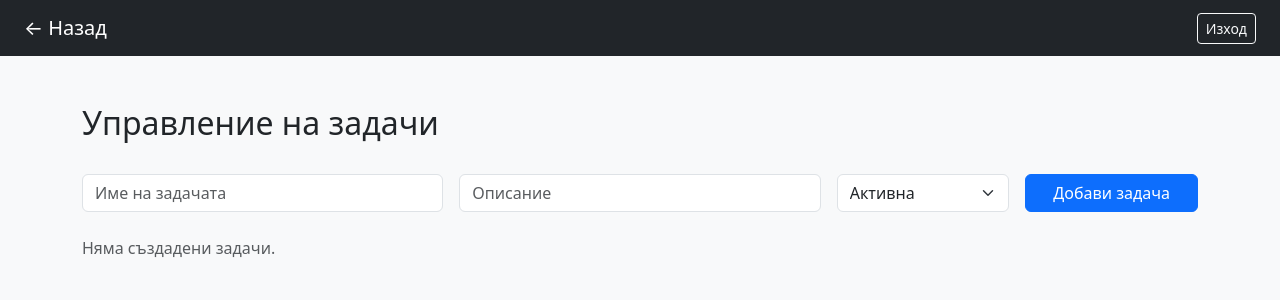
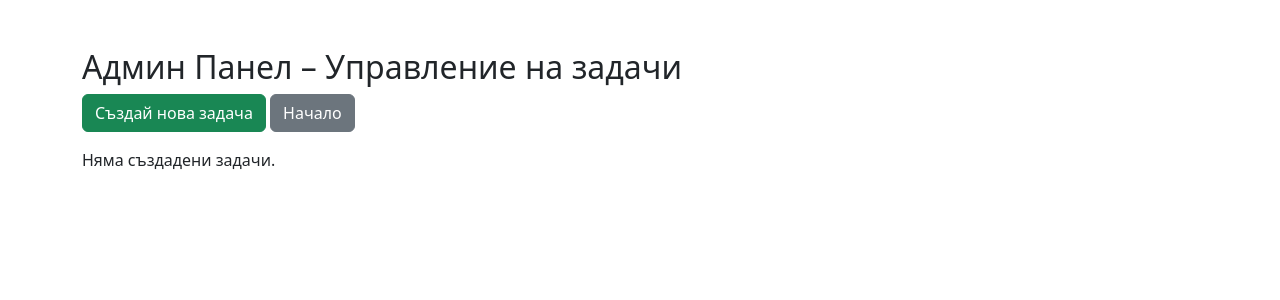
Before and after one commit to lfotev96/school-judge, a Flask app: template templates/admin.html in a window 1280 px wide. Shown: the top 300 px of the page. Run offline with Flask 3, Linux system fonts and the light colour scheme; the template is opened without the code that fills it, so the values that code supplies are empty.

Commit message:
Add files via upload

```diff
--- a/app.py
+++ b/app.py
@@ -119,6 +119,16 @@ def delete_task(task_id):
     db.session.commit()
     return redirect(url_for('admin'))
 
+@app.route("/toggle-task/<int:task_id>")
+def toggle_task(task_id):
+    if "user_id" not in session or session.get("role") != "teacher":
+        return redirect("/login")
+
+    task = Task.query.get_or_404(task_id)
+    task.active = not task.active
+    db.session.commit()
+    return redirect("/admin")
+
 if __name__ == '__main__':
     with app.app_context():
         db.create_all()
--- a/templates/admin.html
+++ b/templates/admin.html
@@ -1,47 +1,21 @@
-
 <!DOCTYPE html>
 <html lang="bg">
 <head>
     <meta charset="UTF-8">
-    <title>Админ панел | Judge система</title>
-    <link href="https://cdn.jsdelivr.net/npm/bootstrap@5.3.3/dist/css/bootstrap.min.css" rel="stylesheet">
+    <title>Админ Панел</title>
+    <link href="https://cdn.jsdelivr.net/npm/bootstrap@5.3.0/dist/css/bootstrap.min.css" rel="stylesheet">
 </head>
-<body class="bg-light">
+<body class="container mt-5">
+    <h2>Админ Панел – Управление на задачи</h2>
 
-<nav class="navbar navbar-expand-lg navbar-dark bg-dark px-4">
-    <a class="navbar-brand" href="/">← Назад</a>
-    <div class="ms-auto">
-        <a href="/logout" class="btn btn-outline-light btn-sm">Изход</a>
-    </div>
-</nav>
-
-<div class="container mt-5">
-    <h2>Управление на задачи</h2>
-
-    <form method="POST" action="/admin/create" class="row g-3 mt-3 mb-4">
-        <div class="col-md-4">
-            <input type="text" name="title" class="form-control" placeholder="Име на задачата" required>
-        </div>
-        <div class="col-md-4">
-            <input type="text" name="description" class="form-control" placeholder="Описание" required>
-        </div>
-        <div class="col-md-2">
-            <select name="active" class="form-select" required>
-                <option value="1">Активна</option>
-                <option value="0">Неактивна</option>
-            </select>
-        </div>
-        <div class="col-md-2">
-            <button type="submit" class="btn btn-primary w-100">Добави задача</button>
-        </div>
-    </form>
+    <a href="/create-task" class="btn btn-success mb-3">Създай нова задача</a>
+    <a href="/" class="btn btn-secondary mb-3">Начало</a>
 
     {% if tasks %}
-    <table class="table table-bordered bg-white">
+        <table class="table table-bordered">
             <thead>
                 <tr>
-                <th>Име</th>
-                <th>Описание</th>
+                    <th>Заглавие</th>
                     <th>Активна</th>
                     <th>Действия</th>
                 </tr>
@@ -50,28 +24,20 @@
                 {% for task in tasks %}
                 <tr>
                     <td>{{ task.title }}</td>
-                <td>{{ task.description }}</td>
                     <td>{{ 'Да' if task.active else 'Не' }}</td>
                     <td>
-                    <form action="/admin/toggle/{{ task.id }}" method="POST" style="display:inline;">
-                        <button class="btn btn-sm btn-outline-secondary" type="submit">
-                            Превключи
-                        </button>
-                    </form>
-                    <form action="/admin/delete/{{ task.id }}" method="POST" style="display:inline;">
-                        <button class="btn btn-sm btn-outline-danger" type="submit">
-                            Изтрий
-                        </button>
-                    </form>
+                        <a href="/edit-task/{{ task.id }}" class="btn btn-warning btn-sm">Редакция</a>
+                        <a href="/delete-task/{{ task.id }}" class="btn btn-danger btn-sm">Изтрий</a>
+                        <a href="/toggle-task/{{ task.id }}" class="btn btn-info btn-sm">
+                            {% if task.active %}Деактивирай{% else %}Активирай{% endif %}
+                        </a>
                     </td>
                 </tr>
                 {% endfor %}
             </tbody>
         </table>
     {% else %}
-        <p class="text-muted">Няма създадени задачи.</p>
+        <p>Няма създадени задачи.</p>
     {% endif %}
-</div>
-
 </body>
 </html>
--- a/templates/dashboard.html
+++ b/templates/dashboard.html
@@ -10,6 +10,7 @@
 <nav class="navbar navbar-expand-lg navbar-dark bg-primary px-4">
     <a class="navbar-brand" href="#">Judge система</a>
     <div class="ms-auto">
+		<a href="/register" class="btn btn-outline-primary">Регистрация</a>
         <a href="/logout" class="btn btn-outline-light btn-sm">Изход</a>
     </div>
 </nav>
```
Lines whose indentation alone changed are shown as unchanged.
